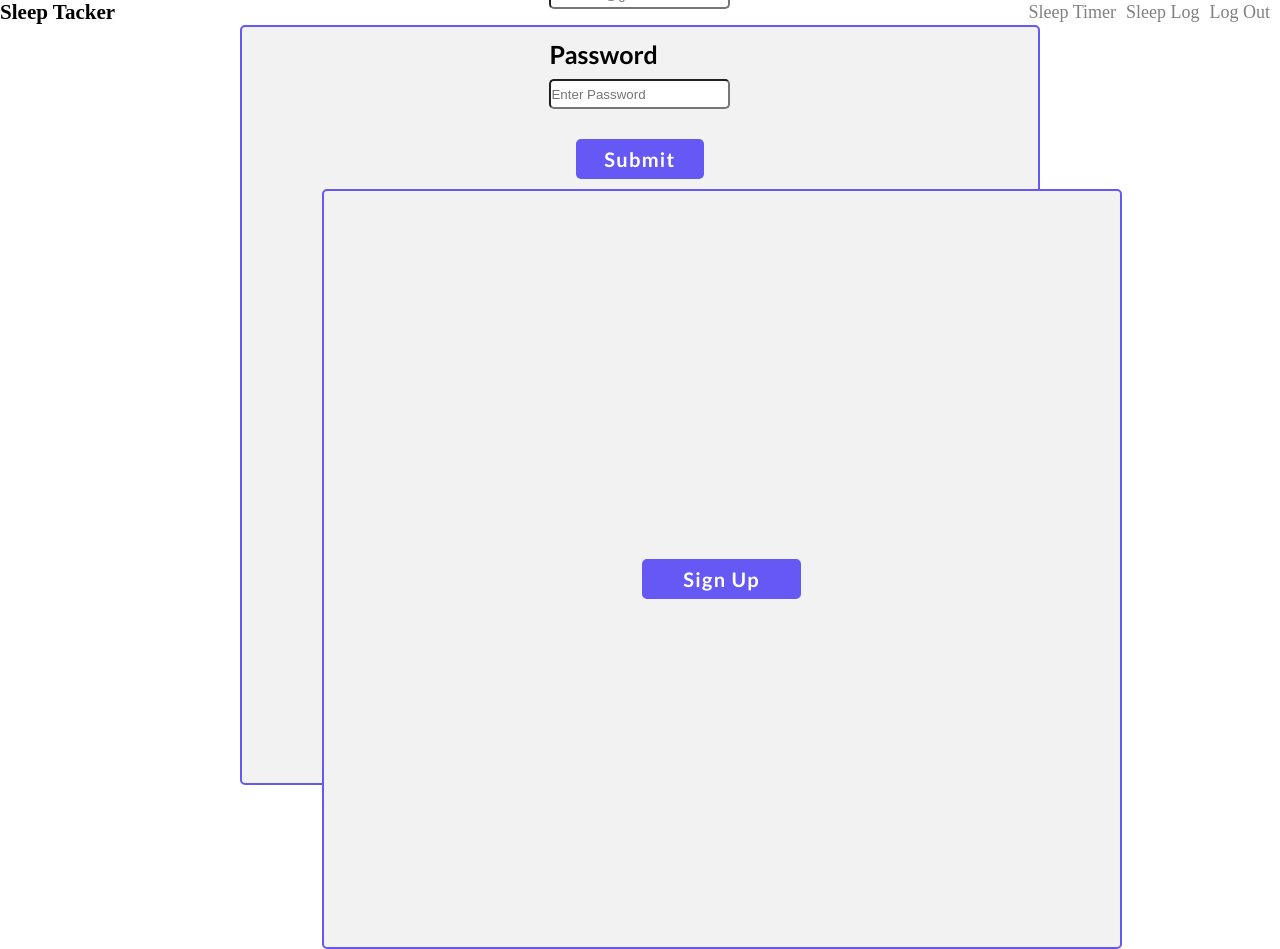
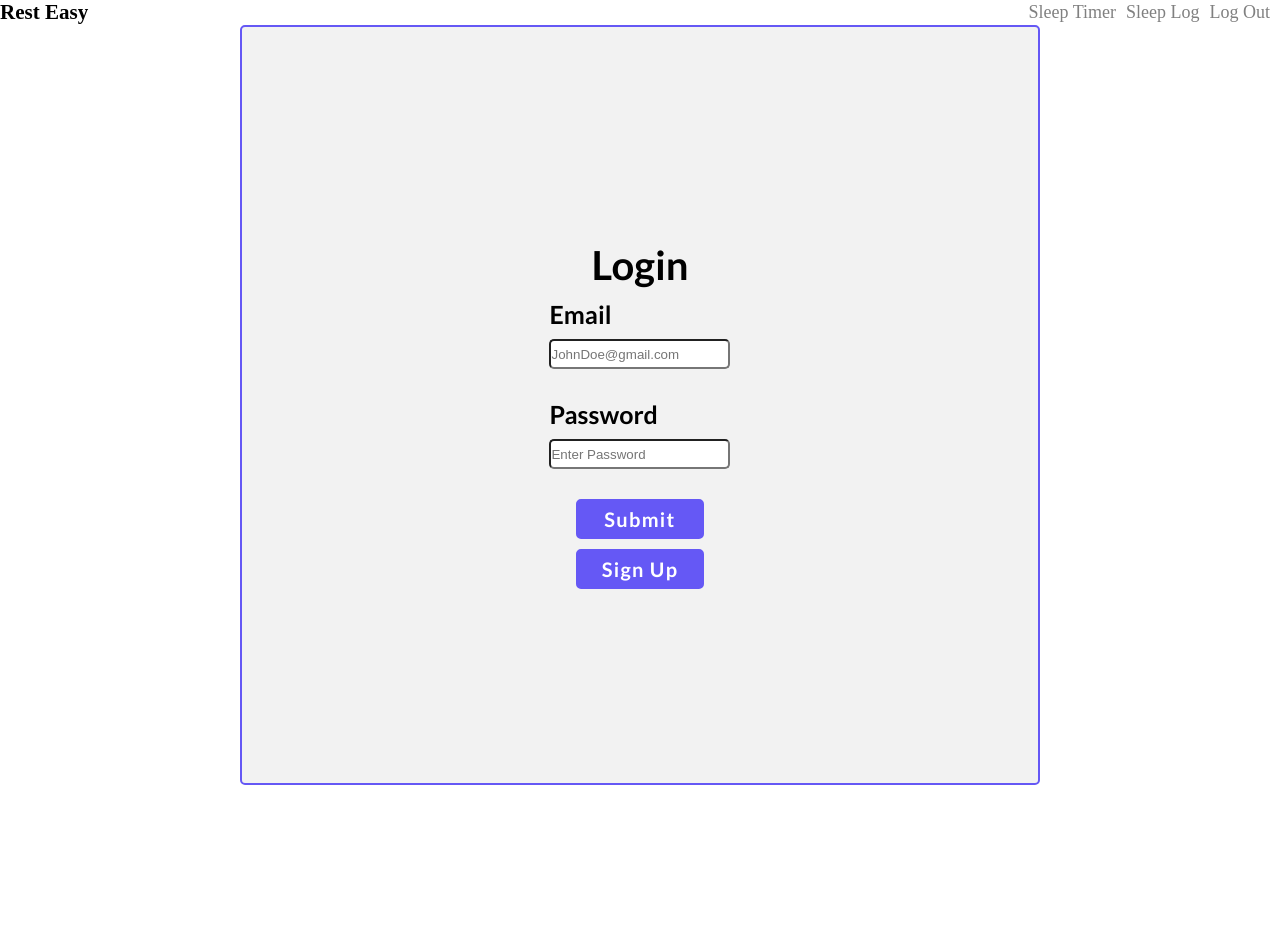
Before and after one commit to lambda-build-week-sleep-tracker/FE-Sleep-Tracker, a React (Create React App) app: page / in a window 1280 px wide. After the commit the page ends 800 px from the top, so only its background shows below. Built offline with nearby package versions, Linux system fonts and the light colour scheme.

Commit message:
fixed styling issue with login and signup forms

```diff
--- a/src/components/LoginForm/LoginForm.jsx
+++ b/src/components/LoginForm/LoginForm.jsx
@@ -1,15 +1,13 @@
 import React from 'react';
 import axios from 'axios';
-import { withFormik, Form, Field} from 'formik'
-import * as Yup from 'yup'
+import { withFormik, Form, Field } from 'formik';
+import * as Yup from 'yup';
 import { Link } from 'react-router-dom';
 // Importing Styles
-import './loginForm.scss'
-
+import './loginForm.scss';
 
 function LoginForm({ errors, touched, values }) {
-
-	return(
+  return (
     <div className="login-container">
       <div className="form-container">
         <h2>Login</h2>
@@ -17,53 +15,61 @@ function LoginForm({ errors, touched, values }) {
           {/* User Name Input */}
           <label>
             Email
-						<Field type="text" name="email" placeholder="JohnDoe@gmail.com"/>
-						{ touched.email && errors.email && <p>{errors.email}</p> }
+            <Field type="text" name="email" placeholder="JohnDoe@gmail.com" />
+            {touched.email && errors.email && <p>{errors.email}</p>}
           </label>
 
           {/* Password */}
           <label>
             Password
-						<Field type="password" name="password" placeholder="Enter Password"/>
-						{ touched.password && errors.password && <p>{errors.password}</p> }
+            <Field
+              type="password"
+              name="password"
+              placeholder="Enter Password"
+            />
+            {touched.password && errors.password && <p>{errors.password}</p>}
           </label>
 
           <button type="submit">Submit</button>
         </Form>
-				<div className="signUp-container">
-					<Link className="signUp" to='/signup'>Sign Up</Link>
+        <div className="signUpButton-container">
+          <Link className="signUp" to="/signup">
+            Sign Up
+          </Link>
         </div>
       </div>
     </div>
-	)
+  );
 }
 
-const FormikLoginForm  = withFormik({
-	mapPropsToValues({email, password}){
-		return{
-			email: email || "",
-			password: password || ""
-		}
+const FormikLoginForm = withFormik({
+  mapPropsToValues({ email, password }) {
+    return {
+      email: email || '',
+      password: password || '',
+    };
   },
 
   // Yup validation
   validationSchema: Yup.object().shape({
-		email: Yup.string().email().required("Email must be filled out"),
-		password: Yup.string().required("Password must be filled out")
+    email: Yup.string()
+      .email()
+      .required('Email must be filled out'),
+    password: Yup.string().required('Password must be filled out'),
   }),
 
-	handleSubmit(values, props){
+  handleSubmit(values, props) {
     axios
-			.post("https://sleeptracker-api.herokuapp.com/auth/login/", values)
+      .post('https://sleeptracker-api.herokuapp.com/auth/login/', values)
       .then(res => {
-				localStorage.setItem('token', res.data.token)
-				localStorage.setItem('id', res.data.id)
+        localStorage.setItem('token', res.data.token);
+        localStorage.setItem('id', res.data.id);
         console.log(props);
         props.props.history.push('/home');
-				console.log(res)
+        console.log(res);
       })
-			.catch(err => console.log(err))
-	}
-})(LoginForm)
+      .catch(err => console.log(err));
+  },
+})(LoginForm);
 
 export default FormikLoginForm;
--- a/src/components/LoginForm/loginForm.scss
+++ b/src/components/LoginForm/loginForm.scss
@@ -1,5 +1,5 @@
-.login-container{
-	border: 2px solid #6558F5;
+.login-container {
+  border: 2px solid #6558f5;
   border-radius: 5px;
   width: 80rem;
   margin: 0 auto;
@@ -9,93 +9,90 @@
   align-items: center;
   background-color: #f2f2f2;
 
-	.form-container{
+  .form-container {
     // border: 2px solid orange;
     width: 80%;
     margin: 0 auto;
 
-		h2{
+    h2 {
       font-size: 4rem;
       text-align: center;
-			font-family: "Lato";
+      font-family: 'Lato';
       font-weight: bold;
     }
 
-		.formik-form{
+    .formik-form {
       // border: 2px solid purple;
       display: flex;
       flex-direction: column;
       align-items: center;
       padding: 1rem 0;
 
-			label{
+      label {
         display: flex;
         flex-direction: column;
         margin-bottom: 2rem;
         font-size: 2.5rem;
-				font-family: "Lato";
+        font-family: 'Lato';
         font-weight: bold;
 
-				input{
+        input {
           height: 3rem;
           margin: 1rem 0;
           border-radius: 5px;
         }
 
-				p{
+        p {
           text-transform: capitalize;
-					font-family: "Lato";
+          font-family: 'Lato';
           font-weight: bold;
-					color: #721C24;
+          color: #721c24;
         }
       }
 
-			button{
-				padding: .5rem .3rem;
+      button {
+        padding: 0.5rem 0.3rem;
         width: 20%;
         border-radius: 5px;
-				background-color: #6558F5;
-				border: 3px solid  #6558F5;
+        background-color: #6558f5;
+        border: 3px solid #6558f5;
         color: white;
         font-size: 2rem;
         letter-spacing: 1.3px;
-				transition: .7s;
+        transition: 0.7s;
         font-weight: bold;
-				font-family: "Lato";
-				&:hover{
-					color: #6558F5;
+        font-family: 'Lato';
+        &:hover {
+          color: #6558f5;
           background-color: white;
-					transition: .7s;
+          transition: 0.7s;
         }
       }
     }
 
-		.signUp-container{
+    .signUpButton-container{
       display: flex;
       justify-content: center;
-			.signUp{
-				padding: .5rem .3rem;
+      .signUp {
+        padding: 0.5rem 0.3rem;
         width: 20%;
         border-radius: 5px;
-				background-color: #6558F5;
-				border: 3px solid #6558F5;
+        background-color: #6558f5;
+        border: 3px solid #6558f5;
         color: white;
         font-size: 2rem;
         letter-spacing: 1.3px;
-				transition: .7s;
+        transition: 0.7s;
         font-weight: bold;
         text-decoration: none;
         text-align: center;
-				font-family: "Lato";
-				&:hover{
-					color: #6558F5;
+        font-family: 'Lato';
+        &:hover {
+          color: #6558f5;
           background-color: white;
-					transition: .7s;
+          transition: 0.7s;
         }
       }
     }
-
-
-
   }
 }
--- a/src/components/Nav/Nav.jsx
+++ b/src/components/Nav/Nav.jsx
@@ -1,24 +1,29 @@
 import React from 'react';
-import './nav.scss'
+import './nav.scss';
 import { Link } from 'react-router-dom';
 
 function Nav(props) {
-
   const logout = () => {
     localStorage.removeItem('token');
     props.props.history.push('/');
-    }
+  };
   return (
-        <div className='nav-container'>
-            <h3>Sleep Tacker</h3>
+    <div className="nav-container">
+      <h3>Rest Easy</h3>
 
       <nav>
-                <Link to='/timer' className='navlink'>Sleep Timer</Link>
-                <Link to='/sleeplog' className="navlink">Sleep Log</Link>
-                <a className="navlink" onClick={logout}>Log Out</a>
+        <Link to="/timer" className="navlink">
+          Sleep Timer
+        </Link>
+        <Link to="/sleeplog" className="navlink">
+          Sleep Log
+        </Link>
+        <a className="navlink" onClick={logout}>
+          Log Out
+        </a>
       </nav>
     </div>
-    )
+  );
 }
 
-export default Nav
+export default Nav;
--- a/src/components/signUpForm/signUpForm.scss
+++ b/src/components/signUpForm/signUpForm.scss
@@ -1,5 +1,5 @@
-.signUp-container{
-	border: 2px solid #6558F5;
+.signUp-container {
+  border: 2px solid #6558f5;
   border-radius: 5px;
   width: 80rem;
   margin: 0 auto;
@@ -9,84 +9,81 @@
   align-items: center;
   background-color: #f2f2f2;
 
-	.form-container{
+  .form-container {
     // border: 2px solid orange;
     width: 80%;
     margin: 0 auto;
 
-		h2{
+    h2 {
       font-size: 4rem;
       text-align: center;
-			font-family: "Lato";
+      font-family: 'Lato';
       font-weight: bold;
     }
 
-		.formik-form{
+    .formik-form {
       // border: 2px solid purple;
       display: flex;
       flex-direction: column;
       align-items: center;
       padding: 1rem 0;
 
-			label{
+      label {
         display: flex;
         flex-direction: column;
         margin-bottom: 2rem;
         font-size: 2.5rem;
-				font-family: "Lato";
+        font-family: 'Lato';
         font-weight: bold;
         width: 80%;
 
-				input{
+        input {
           height: 3rem;
           margin: 1rem 0;
           border-radius: 5px;
         }
 
-				p{
+        p {
           text-transform: capitalize;
-					font-family: "Lato";
+          font-family: 'Lato';
           font-weight: bold;
-					color: #721C24;
+          color: #721c24;
         }
       }
 
-			button{
-				padding: .5rem .3rem;
+      button {
+        padding: 0.5rem 0.3rem;
         width: 20%;
         border-radius: 5px;
-				background-color: #6558F5;
-				border: 3px solid  #6558F5;
+        background-color: #6558f5;
+        border: 3px solid #6558f5;
         color: white;
         font-size: 2rem;
         letter-spacing: 1.3px;
-				transition: .7s;
+        transition: 0.7s;
         font-weight: bold;
-				font-family: "Lato";
-				&:hover{
-					color: #6558F5;
+        font-family: 'Lato';
+        &:hover {
+          color: #6558f5;
           background-color: white;
-					transition: .7s;
+          transition: 0.7s;
         }
       }
     }
 
-		.logIn-container{
+    .logIn-container {
       display: flex;
       justify-content: center;
 
-			p{
+      p {
         font-size: 2rem;
       }
-			.logIn{
-				font-family: "Lato";
+      .logIn {
+        font-family: 'Lato';
         text-decoration: none;
         font-weight: bold;
-				color: #6558F5;
+        color: #6558f5;
       }
     }
-
-
-
   }
 }
```
Also changed, not shown: src/App.js (+11 -14 lines), src/components/signUpForm/SignUpForm.jsx (+56 -50 lines). Lines whose indentation alone changed are shown as unchanged.
